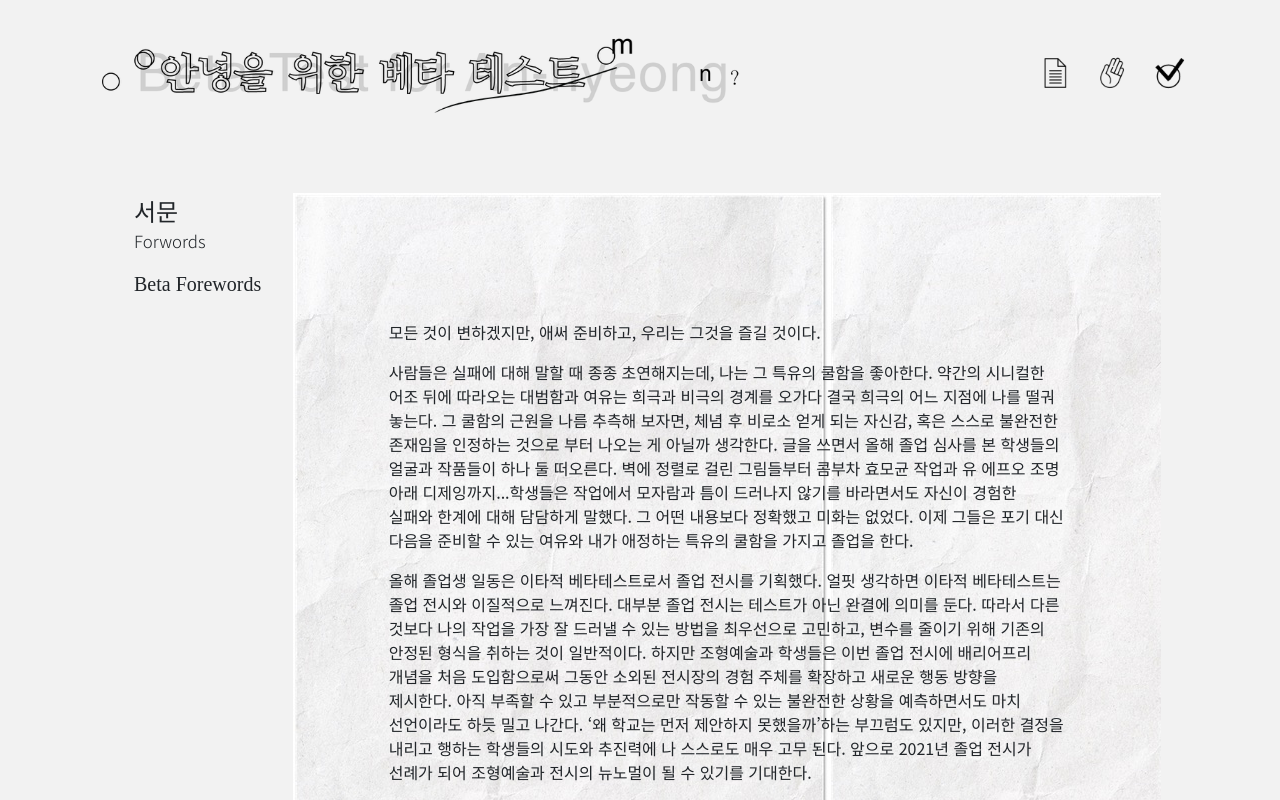
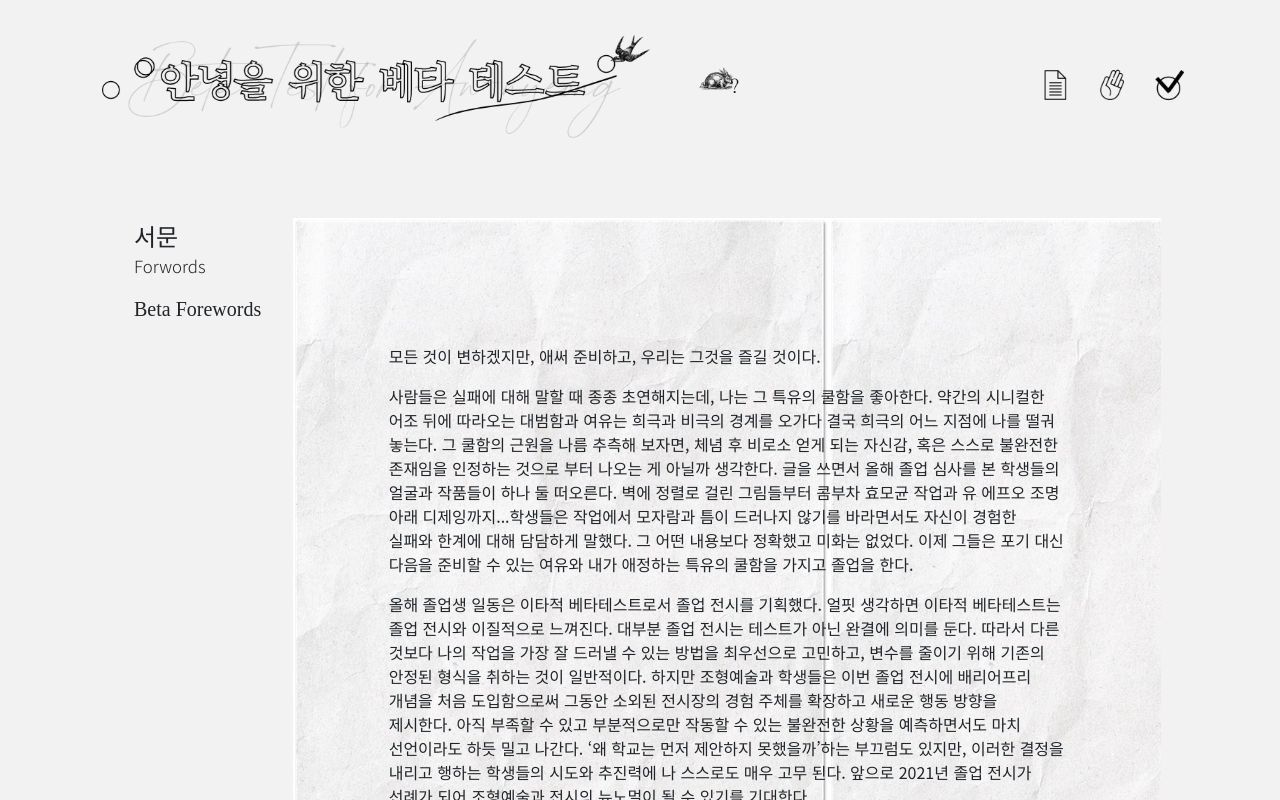
Before and after one commit to chueunjeong/graduation-exhibition, a React (Create React App) app: page /forewords in a window 1280 px wide. Shown: the top 800 px of the page. Built offline with nearby package versions, Linux system fonts and the light colour scheme; a web font is replaced by a local one.

Commit message:
modify main header

```diff
--- a/src/assets/sass/commonHeader.scss
+++ b/src/assets/sass/commonHeader.scss
@@ -7,7 +7,7 @@
 
 .header-logo {
   width: 912px * 0.7;
-  height: 116px * 0.7;
+  height: 151px * 0.7;
 }
 
 .header-icon {
```
Also changed, not shown: src/assets/images/header-logo.png.
